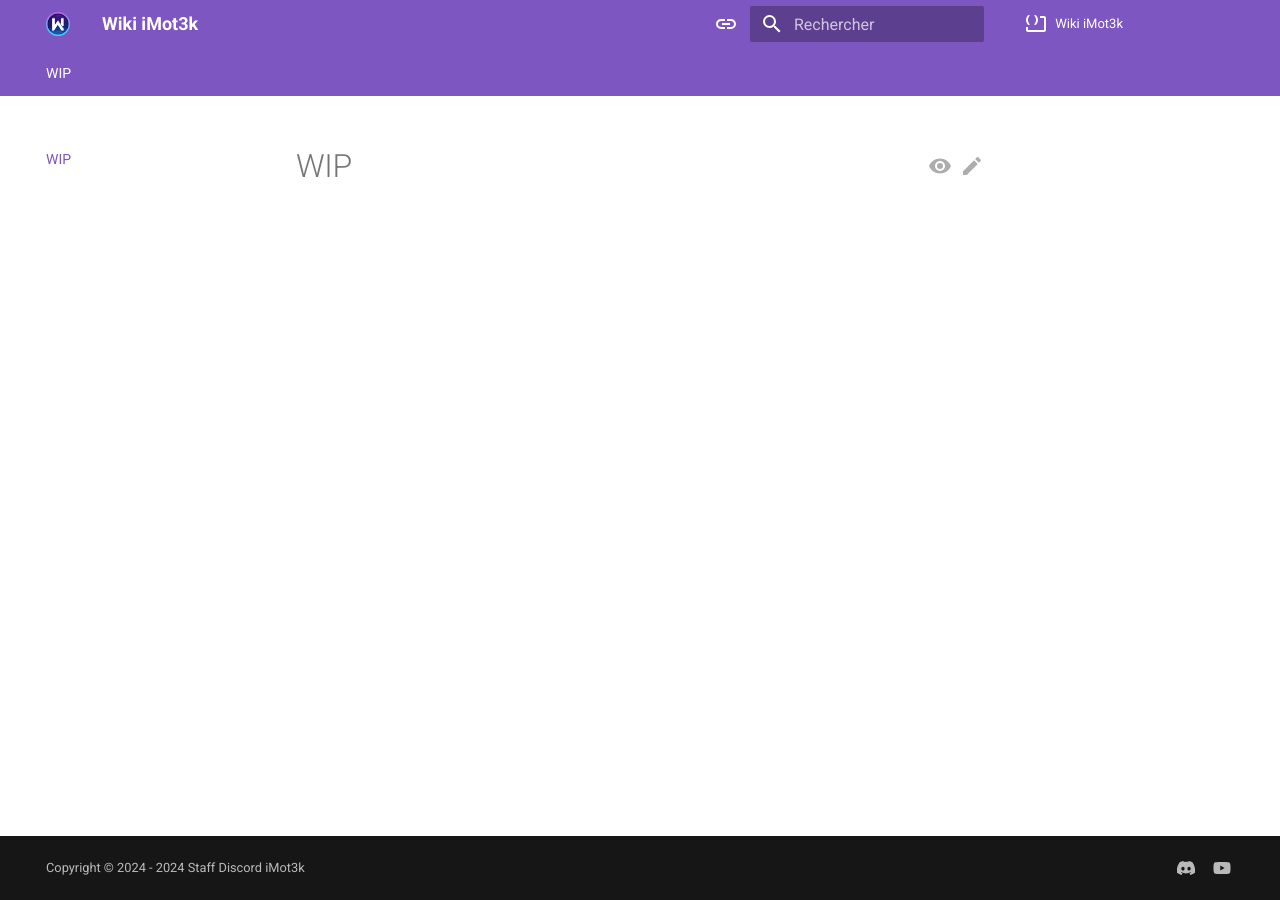
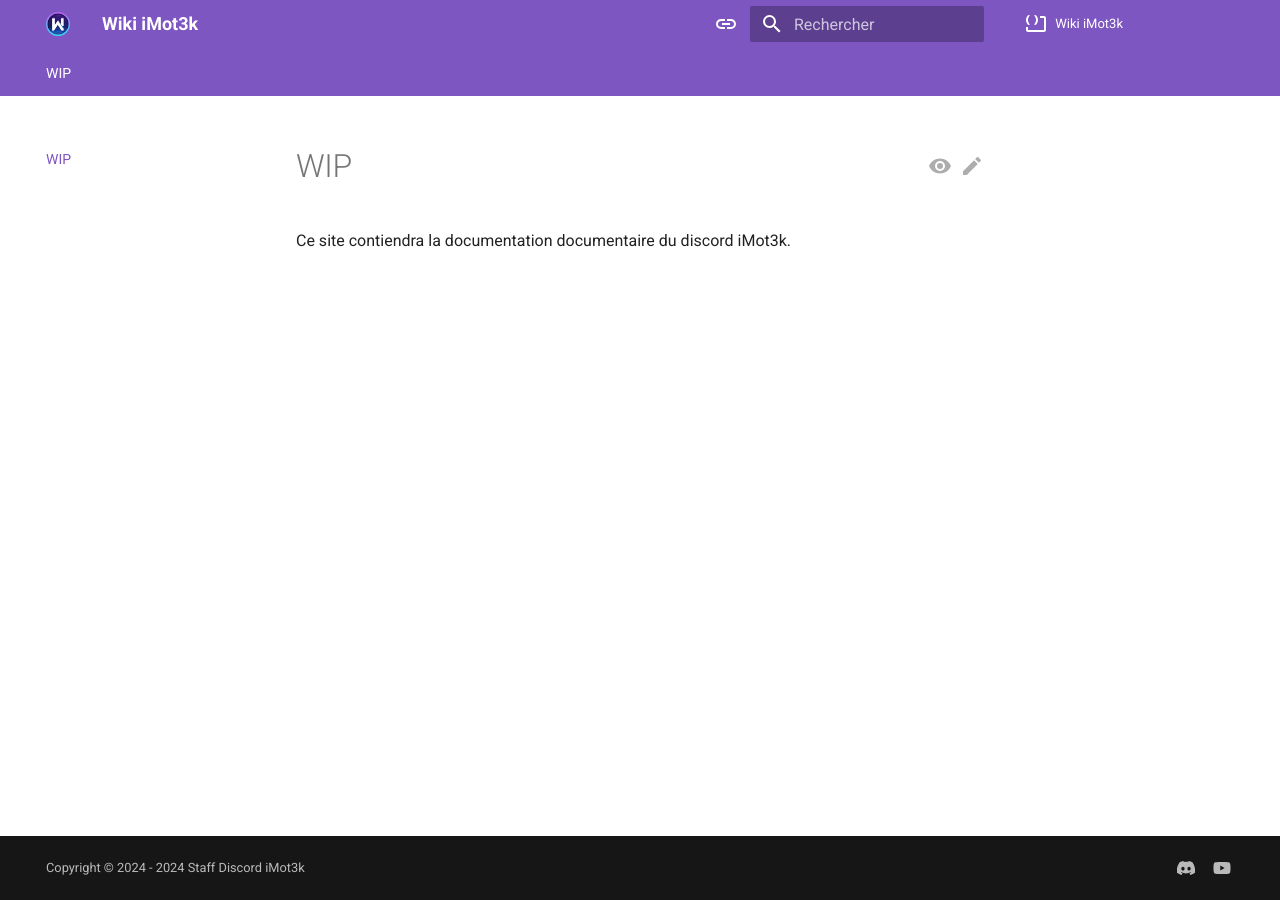
Before and after one commit to Discord-iMot3k/Wiki, an MkDocs documentation site: the page built from docs/index.md, in a window 1280 px wide. Built offline with MkDocs 1.6.1 and Material for MkDocs 9.7.7, drawn with Linux system fonts in a browser that asks for light colours; plug-ins that fetch from the network failed and are left out; comment, search, counter and statistics services are not loaded.

Commit message:
Update index.md

```diff
--- a/docs/index.md
+++ b/docs/index.md
@@ -1 +1,3 @@
 # WIP
+
+Ce site contiendra la documentation documentaire du discord iMot3k.
```
